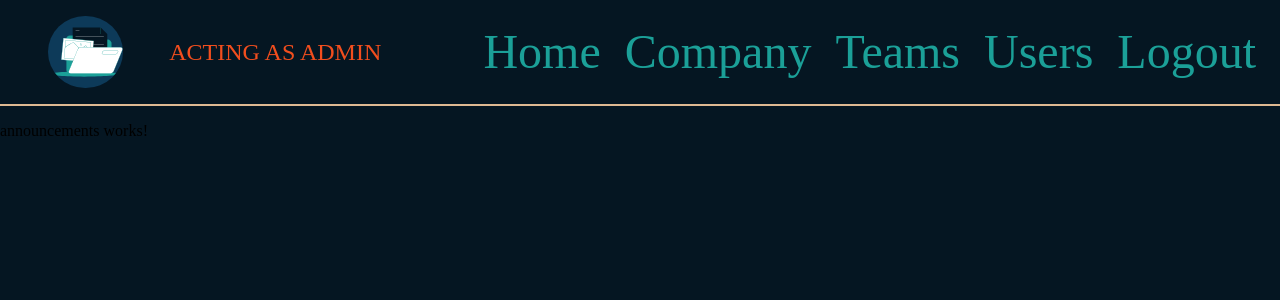
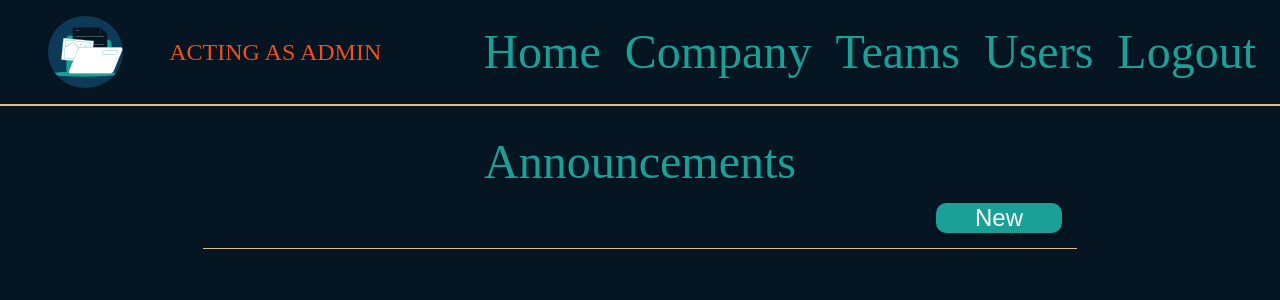
Before and after one commit to MRowan121/company-portal, an Angular app in the folder frontend/: page /announcements in a window 1280 px wide. Shown: the top 300 px of the page. Built offline with nearby package versions, Linux system fonts and the light colour scheme.

Commit message:
Create container for announcement header

```diff
--- a/frontend/src/app/announcements/announcements.component.css
+++ b/frontend/src/app/announcements/announcements.component.css
@@ -0,0 +1,37 @@
+.announcement-container {
+  display: flex;
+  flex-direction: column;
+  align-items: center;
+}
+
+.heading-container {
+  display: flex;
+  flex-direction: column;
+  border-bottom: 1px #deb992 solid;
+  width: 66%;
+  padding: 15px;
+}
+
+h1 {
+  color: #1ba098;
+  font-size: 48px;
+  font-family: Mulish;
+  font-weight: 400;
+  line-height: 72px;
+  word-wrap: break-word;
+  align-self: center;
+  margin: 5px;
+}
+
+.new-announcement-btn {
+  width: 15%;
+  height: 100%;
+  background: #1ba098;
+  box-shadow: 0px 4px 4px rgba(0, 0, 0, 0.25);
+  border-radius: 10.29px;
+  color: white;
+  border: none;
+  font-size: x-large;
+  align-self: flex-end;
+  cursor: pointer;
+}
--- a/frontend/src/app/announcements/announcements.component.html
+++ b/frontend/src/app/announcements/announcements.component.html
@@ -1,2 +1,7 @@
 <app-nav-bar></app-nav-bar>
-<p>announcements works!</p>
+<div class="announcement-container">
+  <div class="heading-container">
+    <h1>Announcements</h1>
+    <button class="new-announcement-btn">New</button>
+  </div>
+</div>
```
